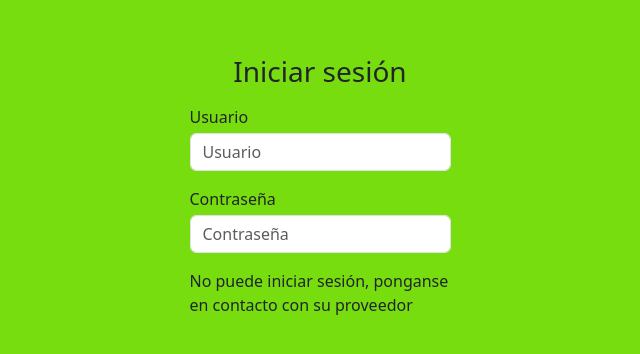
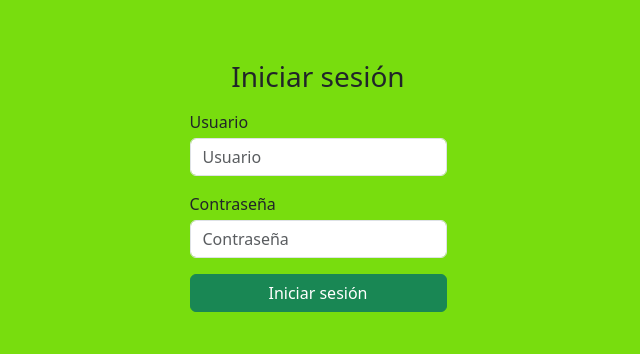
Before and after one commit to dxviidmg/bebederos-frontend, a React (Create React App) app: page / in a window 1280 px wide. Shown: the part 134-488 px from the top of the page, without its empty margins (320-960 px from the left). Built offline with nearby package versions, Linux system fonts and the light colour scheme.

Commit message:
fix compare date

```diff
--- a/src/components/login/Login.jsx
+++ b/src/components/login/Login.jsx
@@ -42,8 +42,7 @@ function Login({ onLogin }) {
     // Create a new Date object using the dateString
     const expirationDate = new Date(entertainmentStreamingSED);
     const currentDate = new Date();
-
-    setCanLogin(currentDate.getDate() <= expirationDate.getDate());
+    setCanLogin(currentDate <= expirationDate);
   }, []);
 
   const handleSubmit = async (e) => {
```
